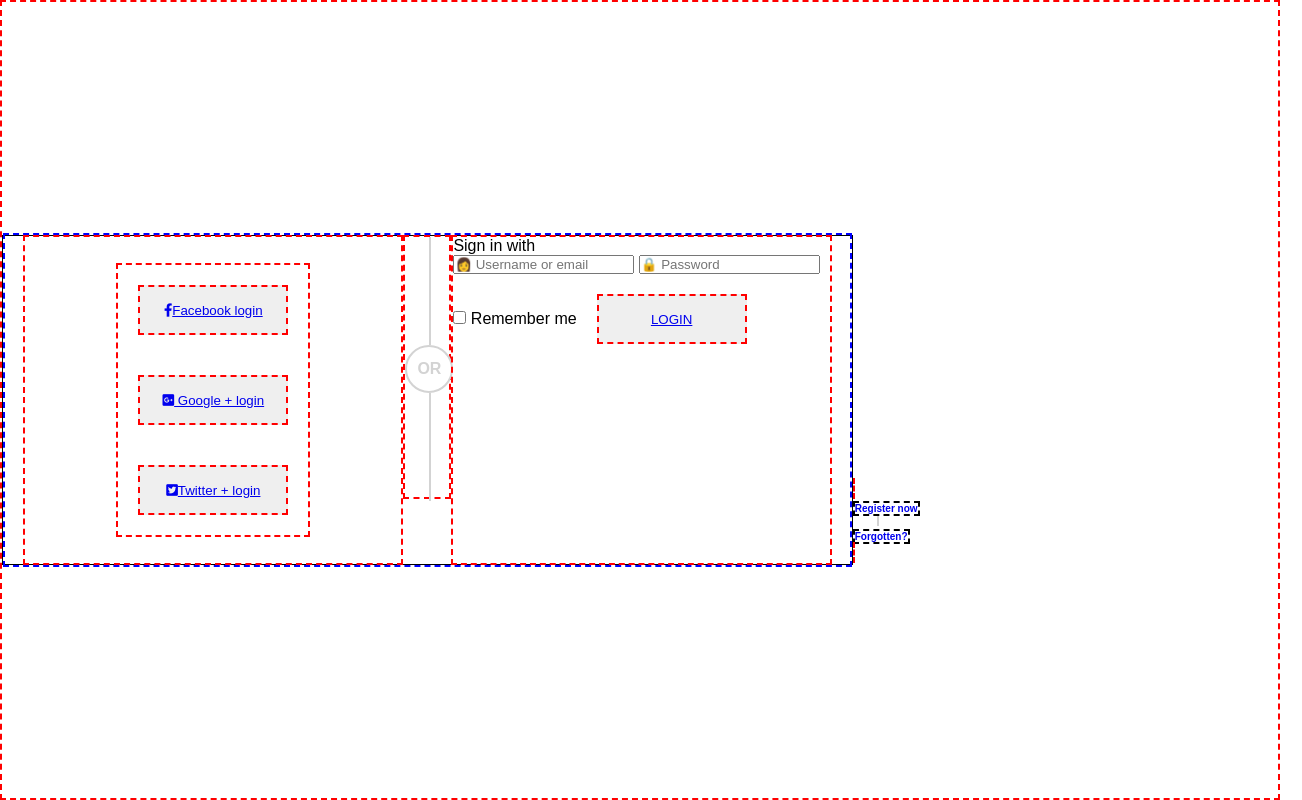
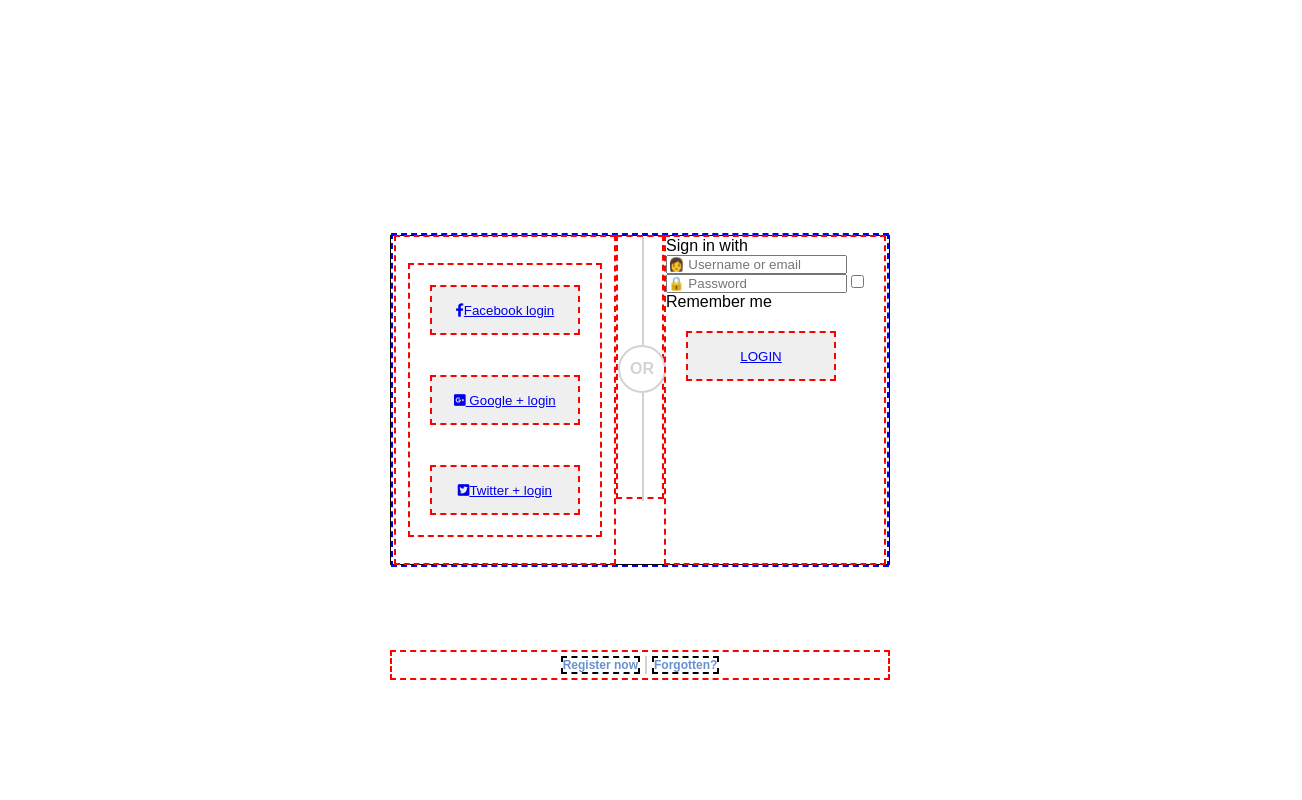
Before and after one commit to Amopho/registration-formular, a plain HTML site: page index.html in a window 1280 px wide. Shown: the whole page, 1302 px wide, since content can reach past the window. Drawn offline with Linux system fonts and the light colour scheme.

Commit message:
register bar

```diff
--- a/css/style.css
+++ b/css/style.css
@@ -12,12 +12,11 @@ body {
   align-items: center;
   width: 100vw;
   height: 100vh;
-  border: 2px red dashed;
 }
 
 main {
   border: 1px black solid;
-  width: 1000px;
+  width: 500px;
   height: 330px;
   display: flex;
   justify-content: center;
@@ -88,47 +87,42 @@ ul {
   align-self: flex-end;
 }
 
-/* footer {
-  border: 1px solid red;
-  display: absolute;
-} */
-
-footer {
-  width: 500px;
-  height: 200px;
-  position: flex;
-
+.link1 {
+  align-self: flex-end;
+  margin: 5px;
 }
 
-.link1 {
-  align-self: flex-start;
+.link2 {
+  align-self: flex-end;
+  margin: 5px;
 }
 
 .register {
-  position: relative;
-  top: 180px;
+  position: absolute;
+  top: 650px;
   border: 2px red dashed;
   width: 500px;
   height: 30px;
-  display: inline;
-  align-items: block;
+  display: flex;
+  align-items: center;
+  justify-content: center;
 }
 
 .register a {
   font-weight: bolder;
   border: none;
-  font-size: 10px;
+  font-size: 12px;
   text-decoration: none;
   border: 2px black dashed;
-
+  color: rgb(104, 145, 206);
 }
 
 .line2 {
   /* width: 3rem; */
-  height: 10px;
+  height: 18px;
   border-left: 2px solid lightgray;
-  position: relative;
-  left: 1.5rem;
+  align-self: center;
+  /* left: 1.5rem; */
 
 /* div[class="container"]::after {
   content: "😎";
--- a/index.html
+++ b/index.html
@@ -65,14 +65,13 @@
         <input type="checkbox" name="remember" type="checkbox" id="3" />
         Remember me<button><a href="#">LOGIN</a></button>
       </div>
-     </main>
-     <footer>
       <div class="register">
         <div class="link1"><a href="#">Register now</a></div>
         <div class="line2"></div>
        <div class="link2"> <a href="#">Forgotten?</a></div>
       </div>
+     </main>
+
     </div>
-  </footer>
   </body>
 </html>
```
